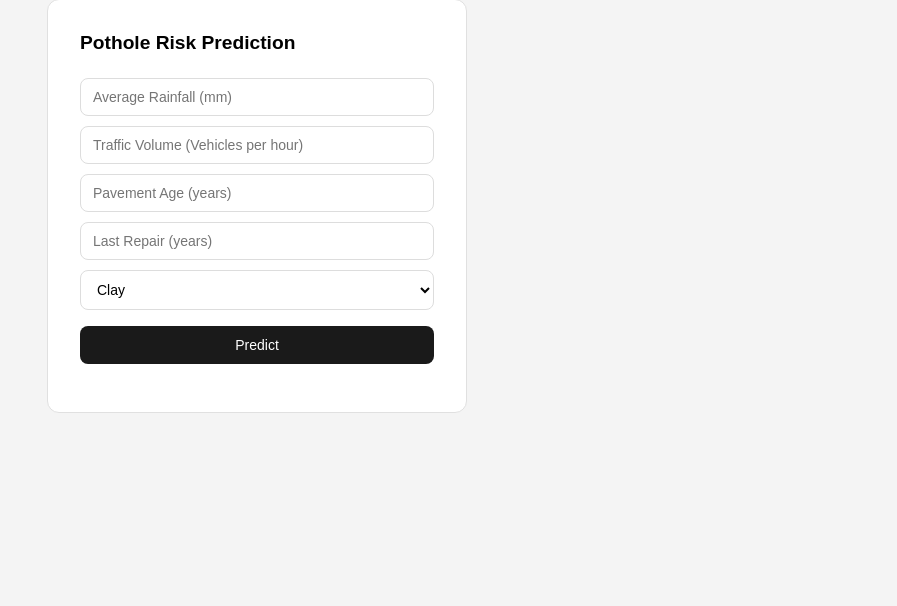
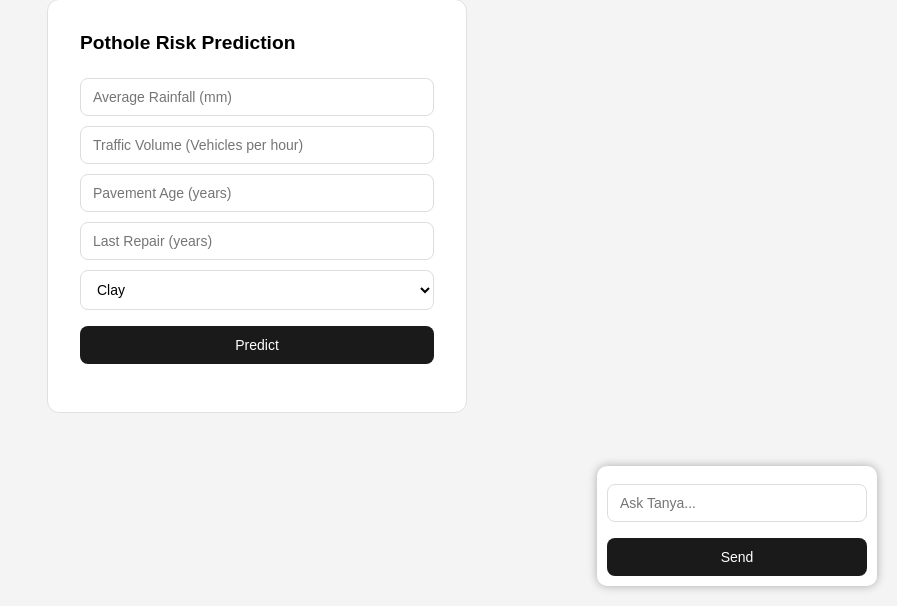
Before and after one commit to fourtysevencode/Cracks-to-Craters, a FastAPI app: page / in a window 1280 px wide. Shown: the part 194-800 px from the top of the page, without its empty margins (383-1280 px from the left). Run offline with FastAPI, Linux system fonts and the light colour scheme; parts of the project's set-up code (start-up, migrations or seed data) failed here and were passed over.

Commit message:
index.html

```diff
--- a/templates/index.html
+++ b/templates/index.html
@@ -5,30 +5,111 @@
   <style>
     * { box-sizing: border-box; margin: 0; padding: 0; }
     body { font-family: sans-serif; background: #f4f4f4; display: flex; align-items: center; justify-content: center; min-height: 100vh; padding: 2rem; }
-    .card { background: #fff; border: 1px solid #e0e0e0; border-radius: 12px; padding: 2rem; width: 100%; max-width: 420px; }
-    header { font-size: 1.2rem; font-weight: 600; margin-bottom: 1.5rem; }
-    input { display: block; width: 100%; margin-bottom: 10px; padding: 10px 12px; border: 1px solid #ddd; border-radius: 8px; font-size: 14px; outline: none; transition: border-color 0.2s; }
-    input:focus { border-color: #555; }
-    button { width: 100%; margin-top: 6px; padding: 11px; background: #1a1a1a; color: #fff; border: none; border-radius: 8px; font-size: 14px; cursor: pointer; }
-    button:hover { background: #333; }
-    #result { margin-top: 1rem; font-size: 14px; color: #555; }select { display: block; width: 100%; margin-bottom: 10px; padding: 10px 12px; border: 1px solid #ddd; border-radius: 8px; font-size: 14px; outline: none; background: #fff; }
+
+    .card {
+      background: #fff;
+      border: 1px solid #e0e0e0;
+      border-radius: 12px;
+      padding: 2rem;
+      width: 100%;
+      max-width: 420px;
+    }
+
+    header {
+      font-size: 1.2rem;
+      font-weight: 600;
+      margin-bottom: 1.5rem;
+    }
+
+    input, select {
+      display: block;
+      width: 100%;
+      margin-bottom: 10px;
+      padding: 10px 12px;
+      border: 1px solid #ddd;
+      border-radius: 8px;
+      font-size: 14px;
+      outline: none;
+      background: #fff;
+    }
+
+    input:focus {
+      border-color: #555;
+    }
+
+    button {
+      width: 100%;
+      margin-top: 6px;
+      padding: 11px;
+      background: #1a1a1a;
+      color: #fff;
+      border: none;
+      border-radius: 8px;
+      font-size: 14px;
+      cursor: pointer;
+    }
+
+    button:hover {
+      background: #333;
+    }
+
+    #result {
+      margin-top: 1rem;
+      font-size: 14px;
+      color: #555;
+    }
+
+    /* CHATBOX STYLE */
+    #chatbox {
+      position: fixed;
+      bottom: 20px;
+      right: 20px;
+      width: 280px;
+      background: white;
+      padding: 10px;
+      border-radius: 10px;
+      box-shadow: 0 0 10px rgba(0,0,0,0.3);
+    }
+
+    #chatlog {
+      max-height: 200px;
+      overflow-y: auto;
+      font-size: 12px;
+      margin-bottom: 8px;
+    }
   </style>
 </head>
+
 <body>
+
   <div class="card">
     <header>Pothole Risk Prediction</header>
+
     <input id="f1" placeholder="Average Rainfall (mm)">
     <input id="f2" placeholder="Traffic Volume (Vehicles per hour)">
     <input id="f3" placeholder="Pavement Age (years)">
     <input id="f4" placeholder="Last Repair (years)">
+
     <select id="f5">
       <option value="clay">Clay</option>
       <option value="gravel">Gravel</option>
       <option value="sandy">Sandy</option>
     </select>
+
     <button onclick="predict()">Predict</button>
+
     <p id="result"></p>
   </div>
+
+  <!-- CHATBOX -->
+  <div id="chatbox">
+    <div id="chatlog"></div>
+
+    <input id="msg" placeholder="Ask Tanya...">
+    <button onclick="sendMsg()">Send</button>
+  </div>
+
+  <!-- SCRIPTS -->
   <script>
     async function predict() {
       const res = await fetch("/predict", {
@@ -40,11 +121,29 @@
           "pavement_age_yrs": parseFloat(f3.value),
           "last_repair_yrs": parseFloat(f4.value),
           "soil_type": f5.value
-        }) // sends this json to the backend
         })
-        const data = await res.json()
-        result.innerText = data.prediction ?? "invalid input"
+      });
+
+      const data = await res.json();
+      result.innerText = data.prediction ?? "invalid input";
+    }
+
+    async function sendMsg() {
+      let msg = document.getElementById("msg").value;
+
+      let res = await fetch("/chat", {
+        method: "POST",
+        headers: {"Content-Type": "application/json"},
+        body: JSON.stringify({message: msg})
+      });
+
+      let data = await res.json();
+
+      document.getElementById("chatlog").innerHTML +=
+        "<p><b>You:</b> " + msg + "</p>" +
+        "<p><b>" + data.response + "</b></p>";
     }
   </script>
+
 </body>
 </html>
```
Lines whose indentation alone changed are shown as unchanged.
